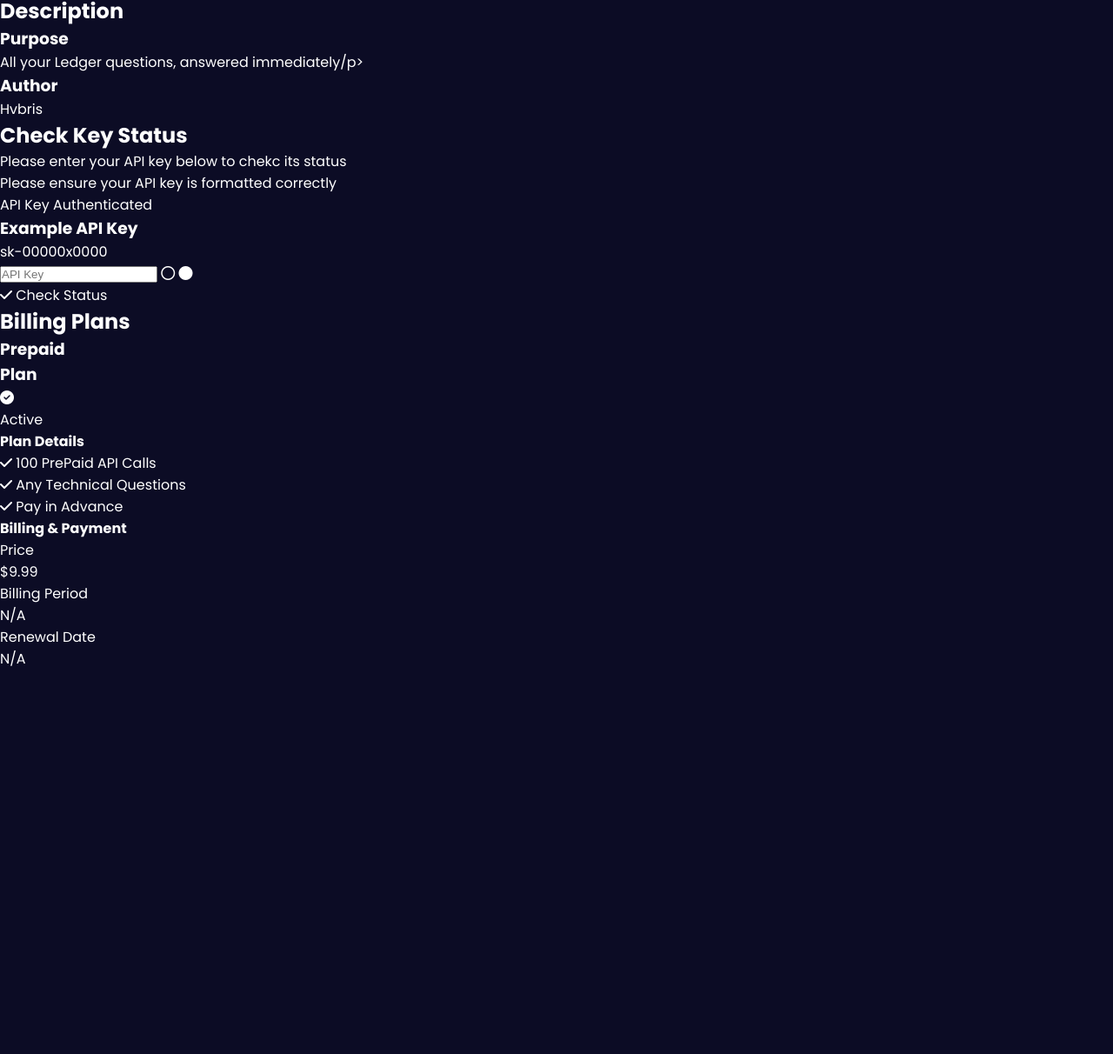
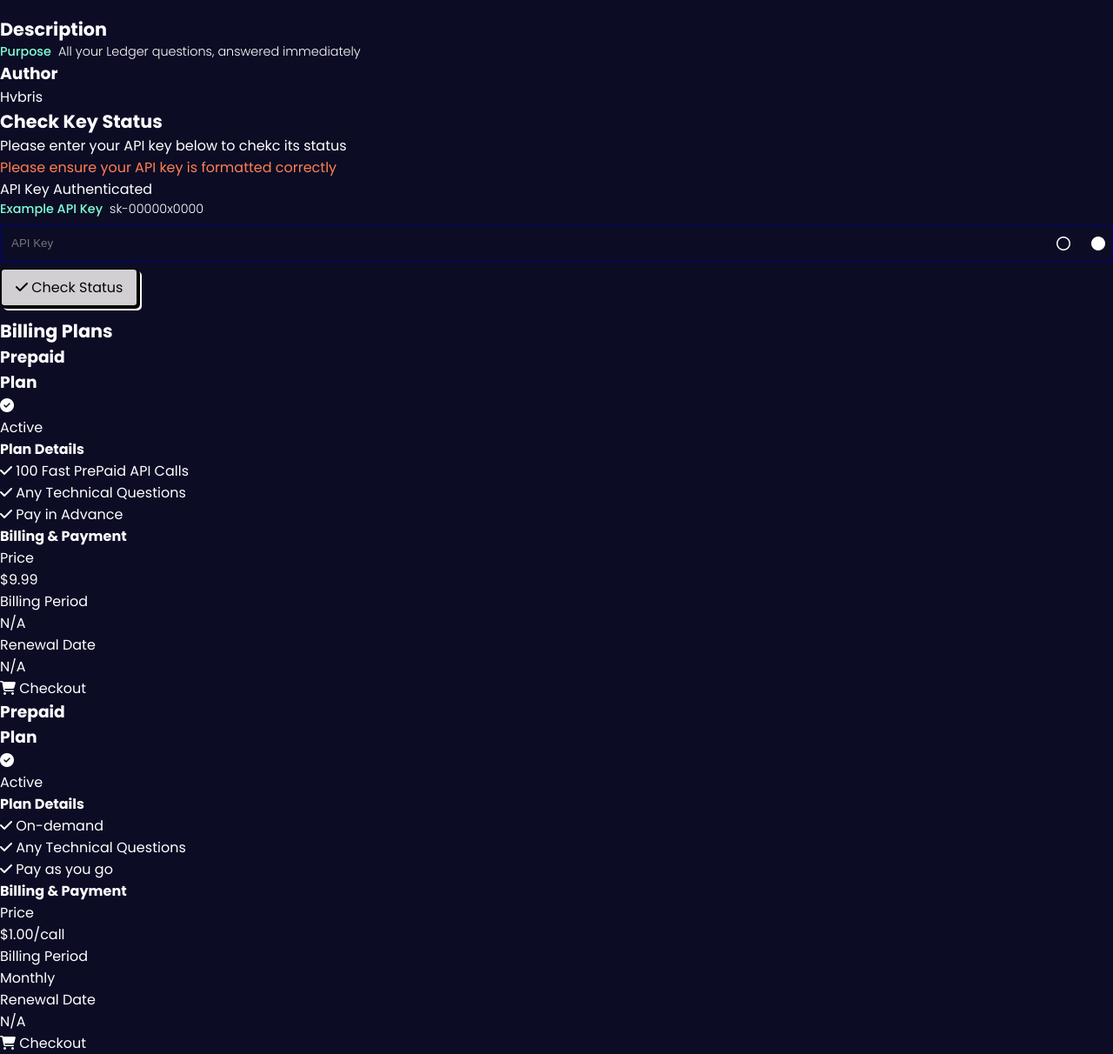
Before and after one commit to hvbr1s/api_project, a website: page public/index.html in a window 1280 px wide. Shown: the part 78-1290 px from the top of the page at 87% size. Before the commit the page ends 848 px from the top, so only its background shows below. Drawn offline with Linux system fonts and the light colour scheme.

Commit message:
more css

```diff
--- a/public/index.html
+++ b/public/index.html
@@ -7,6 +7,7 @@
     <link rel="preconnect" href="https://fonts.googleapis.com">
     <link rel="preconnect" href="https://fonts.gstatic.com" crossorigin>
     <link href="https://fonts.googleapis.com/css2?family=Poppins:wght@200;300;400;500;600;700;800;900&display=swap" rel="stylesheet">
+    <link href="https://fonts.googleapis.com/css2?family=Press+Start+2P&display=swap" rel="stylesheet">
     <link rel="stylesheet" href="https://cdnjs.cloudflare.com/ajax/libs/font-awesome/6.4.2/css/all.min.css" integrity="sha512-z3gLpd7yknf1YoNbCzqRKc4qyor8gaKU1qmn+CShxbuBusANI9QpRohGBreCFkKxLhei6S9CQXFEbbKuqLg0DA==" crossorigin="anonymous" referrerpolicy="no-referrer" />
 
     <style>
@@ -27,7 +28,129 @@
             flex-direction: column;
         }
 
+        .container {
+            flex:1;
+            display:flex;
+            flex-direction: column;
+            padding: 24px;
+            width:100%;
+            max-width: 1000px;
+            margin: 0 auto
+        }
 
+        .headerContainer {
+            display: flex;
+            align-items: center;
+            justify-content: space-between
+
+        }
+        .headerContainer a,
+        .updateBtn,
+        .addKey {
+            background: rgb(210, 207, 210);
+            color: rgb(7, 7, 7);
+            cursor: pointer;
+            border: 2px solid rgb(7, 7, 7);
+            border-radius: 5px;
+            padding: 8px 16px;
+            box-shadow: 2px 2px 0 0 black,
+            4px 4px 0 0 white;
+            transition-duration: 200ms;
+            /* font-family: 'Press Start 2P', cursive; */
+            text-decoration: none;
+            width: fit-content;
+        }
+
+        .updateBtn,
+        .addKey{
+            width: fit-content;
+            margin-bottom: 12px;
+        }
+
+        .headerContainer a:hover,
+        .updateBtn:hover,
+        .addKey:hover {
+
+        box-shadow: 3px 3px black, 6px 6px 0 0 white;
+        transform: translate(-2px, 2px);
+
+        }
+
+        .updateBtn,
+        .addKey {
+            margin-top: 8px;
+        }
+
+        .subHeader{
+            font-size: 1.3rem;
+
+        }
+
+        .info{
+            display: flex;
+            align-items: center;
+            flex-wrap: wrap;
+            gap: 8px;
+        }
+
+        .info h3,
+        .info p{
+            font-size: 0.9rem;
+
+        }
+
+        .info h3{
+            color:aquamarine;
+            font-weight: 500;
+        }
+
+        .info p{
+            font-weight: 300;
+        }
+
+        .info i{
+            opacity:0.7;
+        }
+
+        .info .trashCan:hover{
+            color: coral;
+            opacity: unset;
+        }
+
+        .errMsg{
+            color:coral;
+        }
+
+        .authenticatedMsg{
+            color: lime;
+        }
+
+        .codeCheck{
+            padding:0 8px;
+        }
+
+        .keyInput{
+            display: flex;
+            align-items: center;
+            justify-content: space-between;
+            gap:8px;
+            width:100%;
+            margin-top: 8px;
+            border: 1px solid navy
+        }
+
+        .keyInput:focus-within{
+            border-color: blue;
+        }
+
+        .keyInput input{
+            flex: 1;
+            background: transparent;
+            border: none;
+            outline: none;
+            padding: 12px;
+            color:white
+        }
 
     </style>
 </head>
@@ -45,7 +168,7 @@
         <h2 class="subHeader">Description</h2>
         <div class="info">
             <h3>Purpose</h3>
-            <p>All your Ledger questions, answered immediately/p>
+            <p>All your Ledger questions, answered immediately</p>
         </div>
         <div class="ïnfo">
             <h3>Author</h3>
@@ -68,7 +191,7 @@
             <i class="fa-regular fa-circle codeCheck"></i>
             <i class="fa-solid fa-circle codeCheck"></i>
         </div>
-        <div class="AddKey">
+        <div class="addKey">
             <i class="fa-solid fa-check"></i> Check Status
         </div>
     </section>
@@ -91,7 +214,7 @@
                         <h4>Plan Details</h4>
                         <p>
                             <i class="fa-solid fa-check"></i>
-                            100 PrePaid API Calls
+                            100 Fast PrePaid API Calls
                         </p>
                         <p>
                             <i class="fa-solid fa-check"></i>
@@ -118,9 +241,60 @@
                         </div>
                     </div>
                 </div>
+                <div class="updateButton">
+                    <i class="fa-solid fa-cart-shopping"></i>
+                    Checkout
+                </div>
+            </div>
+            <div class="subscription">
+                <div class="subscriptionHeader">
+                    <div>
+                        <h3 class="currPlan">Prepaid</h3>
+                        <h3>Plan</h3>
+                    </div>
+                    <div class="activePlan">
+                        <i class="fa-solid fa-circle-check"></i>
+                        <p>Active</p>
+                    </div>
+                </div>
+                <div class="subscriptionDetails">
+                    <div class=detailBlock">
+                        <h4>Plan Details</h4>
+                        <p>
+                            <i class="fa-solid fa-check"></i>
+                            On-demand
+                        </p>
+                        <p>
+                            <i class="fa-solid fa-check"></i>
+                            Any Technical Questions
+                        </p>
+                        <p>
+                            <i class="fa-solid fa-check"></i>
+                            Pay as you go
+                        </p>
+                    </div>
+                    <div class="detailBlock">
+                        <h4>Billing & Payment</h4>
+                        <div class="billingBlock">
+                            <p>Price</p>
+                            <p>$1.00/call</p>
+                        </div>
+                        <div class="billingBlock">
+                            <p>Billing Period</p>
+                            <p>Monthly</p>
+                        </div>
+                        <div class="billingBlock">
+                            <p>Renewal Date</p>
+                            <p>N/A</p>
+                        </div>
+                    </div>
+                </div>
+                <div class="updateButton">
+                    <i class="fa-solid fa-cart-shopping"></i>
+                    Checkout
+                </div>
             </div>
         </div>
-
     </section>
 
 </body>
```
